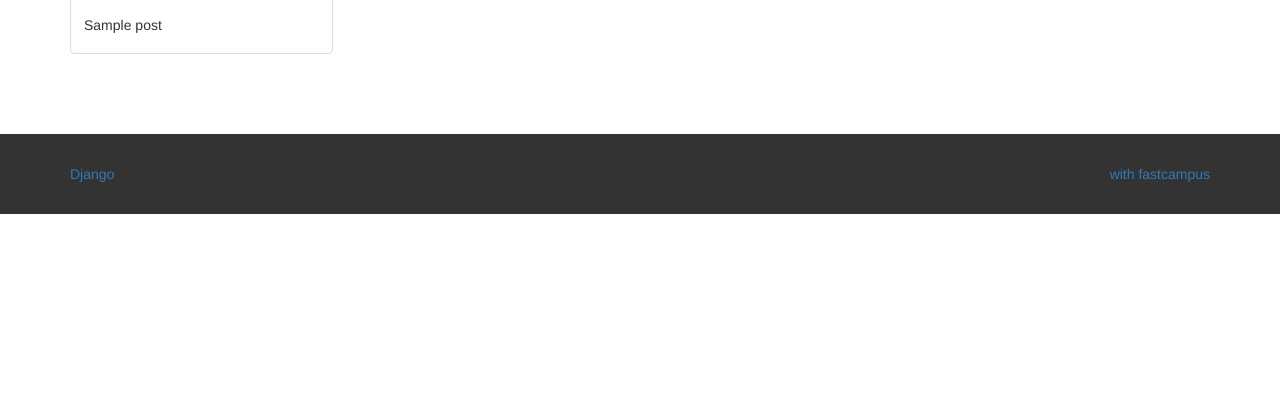
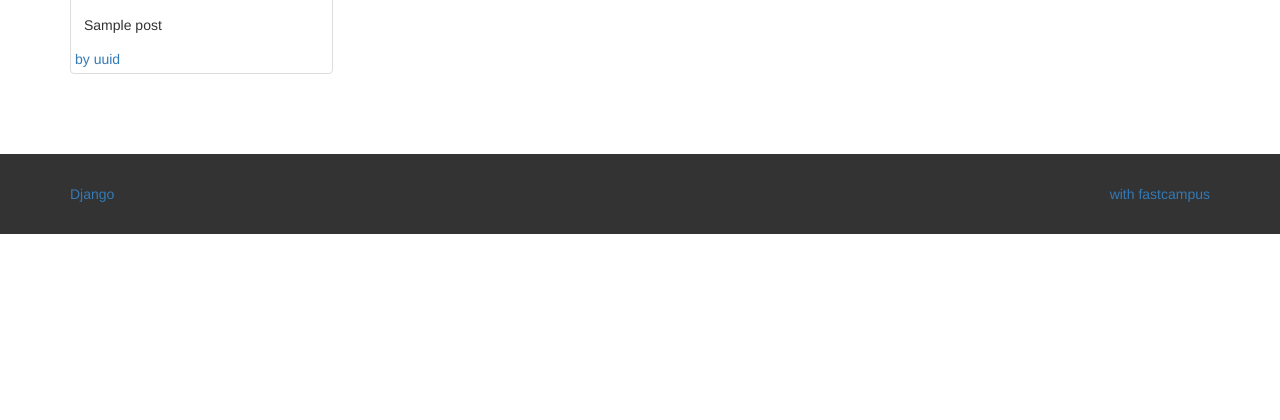
Before and after one commit to lamiru/pystagram, a Django app: page /blog/ in a window 1280 px wide. Shown: the part 331-751 px from the top of the page. Run offline with Django 3.2, Linux system fonts and the light colour scheme; tables that the repository leaves empty hold one stand-in row (values such as "Sample post"); some libraries are stand-ins or nearby versions.

Commit message:
add uuid to blog detail view

```diff
--- a/blog/admin.py
+++ b/blog/admin.py
@@ -2,6 +2,10 @@ from django.contrib import admin
 from blog.models import Category, Post, Comment, Tag
 
 admin.site.register(Category)
-admin.site.register(Post)
 admin.site.register(Comment)
 admin.site.register(Tag)
+
+class PostAdmin(admin.ModelAdmin):
+    list_display = ('uuid', 'category', 'title')
+
+admin.site.register(Post, PostAdmin)
--- a/blog/templates/blog/index.html
+++ b/blog/templates/blog/index.html
@@ -33,6 +33,7 @@
                             <h5>{{ post.title }}</h5>
                         </div>
                     </a>
+                    <a href="{% url "blog.views.detail" post.uuid.hex %}">by uuid</a>
                 </div>
             </div>
         {% endfor %}
--- a/blog/urls.py
+++ b/blog/urls.py
@@ -2,5 +2,6 @@ from django.conf.urls import url
 
 urlpatterns = [
     url(r'^$', 'blog.views.index'),
-    url(r'^(?P<pk>\d+)$', 'blog.views.detail'),
+    url(r'^(?P<uuid>[0-9a-z]{32})/$', 'blog.views.detail'),
+    url(r'^(?P<pk>\d+)/$', 'blog.views.detail'),
 ]
--- a/blog/views.py
+++ b/blog/views.py
@@ -1,4 +1,4 @@
-from django.conf import settings
+from django.http import Http404
 from django.shortcuts import render, get_object_or_404
 from blog.models import Post
 
@@ -19,8 +19,13 @@ def index(request):
         'lorempixel_categories': lorempixel_categories,
     })
 
-def detail(request, pk):
-    post = get_object_or_404(Post, pk=pk)
+def detail(request, pk=None, uuid=None):
+    if pk:
+        post = get_object_or_404(Post, pk=pk)
+    elif uuid:
+        post = get_object_or_404(Post, uuid=uuid)
+    else:
+        raise Http404
 
     return render(request, 'blog/detail.html', {
         'post': post,
```
